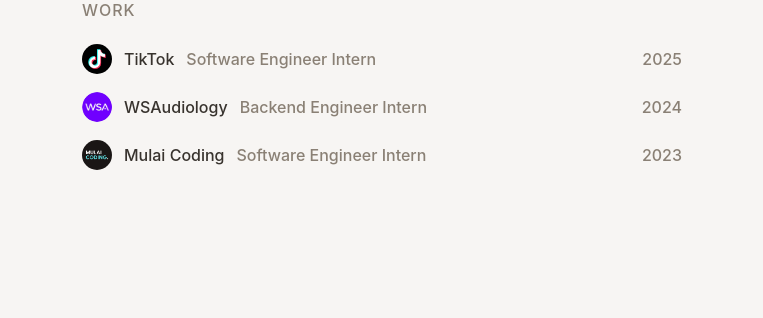
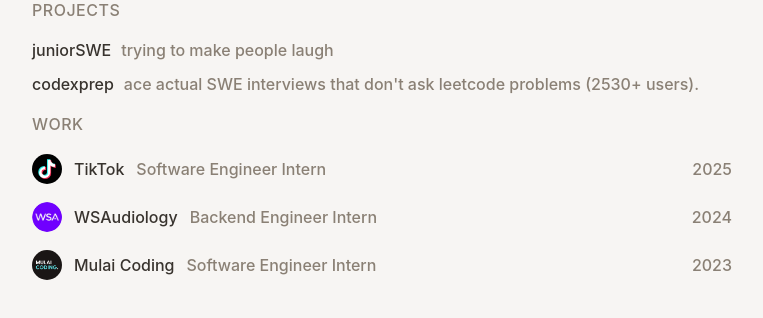
Before and after one commit to bryantjandra/personal-portfolio, a React (Vite) app: page / in a window 1280 px wide. Shown: the top 318 px of the page, without its empty margins (258-1021 px from the left). Built offline with nearby package versions, Linux system fonts and the light colour scheme.

Commit message:
feat: implement project section

```diff
--- a/src/App.module.css
+++ b/src/App.module.css
@@ -1,8 +1,8 @@
 .mainContainer {
   display: flex;
   flex-direction: column;
-  max-width: 600px;
+  max-width: 700px;
   min-height: 100vh;
-  row-gap: 24px;
+  row-gap: 20px;
   margin: 0 auto;
 }
--- a/src/App.tsx
+++ b/src/App.tsx
@@ -1,10 +1,12 @@
-import WorkSection from "./components/WorkSection";
+import WorkSection from "./components/Work/WorkSection";
+import ProjectSection from "./components/Projects/ProjectSection";
 import styles from "./App.module.css";
 
 function App() {
   return (
     <>
       <div className={styles.mainContainer}>
+        <ProjectSection />
         <WorkSection />
       </div>
     </>
--- /dev/null
+++ b/src/components/Projects/ProjectItem.module.css
@@ -0,0 +1,20 @@
+.container {
+  display: flex;
+  justify-content: start;
+  gap: 10px;
+  cursor: pointer;
+  text-decoration: none;
+  color: inherit;
+}
+
+.container:hover .title {
+  color: rgb(var(--color-hover));
+}
+
+.title {
+  transition: color 0.3s ease;
+}
+
+.description {
+  color: rgb(var(--color-muted));
+}
--- /dev/null
+++ b/src/components/Projects/ProjectItem.tsx
@@ -0,0 +1,15 @@
+import type { Project } from "../../types";
+import styles from "./ProjectItem.module.css";
+
+interface ProjectItemProps {
+  data: Project;
+}
+
+export default function ProjectItem({ data }: ProjectItemProps) {
+  return (
+    <a href={data.url} target="_blank" className={styles.container}>
+      <span className={styles.title}>{data.title}</span>
+      <span className={styles.description}>{data.description}</span>
+    </a>
+  );
+}
--- /dev/null
+++ b/src/components/Projects/ProjectSection.module.css
@@ -0,0 +1,12 @@
+.title {
+  color: rgb(var(--color-muted));
+  font-weight: 450;
+  font-size: 16px;
+  letter-spacing: 0.5px;
+}
+
+.container {
+  display: flex;
+  flex-direction: column;
+  row-gap: 14px;
+}
--- /dev/null
+++ b/src/components/Projects/ProjectSection.tsx
@@ -0,0 +1,16 @@
+import styles from "./ProjectSection.module.css";
+import { projects } from "../../data";
+import ProjectItem from "./ProjectItem";
+
+export default function ProjectSection() {
+  return (
+    <>
+      <h3 className={styles.title}>PROJECTS</h3>
+      <div className={styles.container}>
+        {projects.map((proj) => {
+          return <ProjectItem key={proj.title} data={proj} />;
+        })}
+      </div>
+    </>
+  );
+}
--- a/src/components/WorkItem.tsx
+++ b/src/components/Work/WorkItem.tsx
@@ -1,4 +1,4 @@
-import type { WorkExperience } from "../types";
+import type { WorkExperience } from "../../types";
 import styles from "./WorkItem.module.css";
 
 interface WorkItemProps {
--- a/src/components/WorkSection.module.css
+++ b/src/components/Work/WorkSection.module.css
@@ -6,7 +6,7 @@
 
 .title {
   color: rgb(var(--color-muted));
-  letter-spacing: 1px;
+  letter-spacing: 0.5px;
   font-weight: 450;
   font-size: 16px;
 }
--- a/src/components/WorkSection.tsx
+++ b/src/components/Work/WorkSection.tsx
@@ -1,5 +1,5 @@
 import WorkItem from "./WorkItem";
-import { experiences } from "../data";
+import { experiences } from "../../data";
 import styles from "./WorkSection.module.css";
 
 export default function WorkSection() {
--- a/src/data/index.ts
+++ b/src/data/index.ts
@@ -28,4 +28,11 @@
     description: "trying to make people laugh",
     url: "https://www.youtube.com/@juniorSWE",
   },
+  {
+    logo: "/codexPrep.png",
+    title: "codexprep",
+    description:
+      "ace actual SWE interviews that don't ask leetcode problems (2530+ users).",
+    url: "https://www.codexprep.com/",
+  },
 ];
--- a/src/index.css
+++ b/src/index.css
@@ -1,6 +1,7 @@
 :root {
   --color-foreground: 56, 51, 46;
   --color-muted: 138, 128, 117;
+  --color-hover: 134, 112, 45;
 }
 
 @import url("https://fonts.googleapis.com/css2?family=Inter:ital,opsz,wght@0,14..32,100..900;1,14..32,100..900&display=swap");
```
Also changed, not shown: public/codexPrep.png (added), public/githubLogo.png (added), src/components/Work/WorkItem.module.css (renamed from src/components/WorkItem.module.css).
